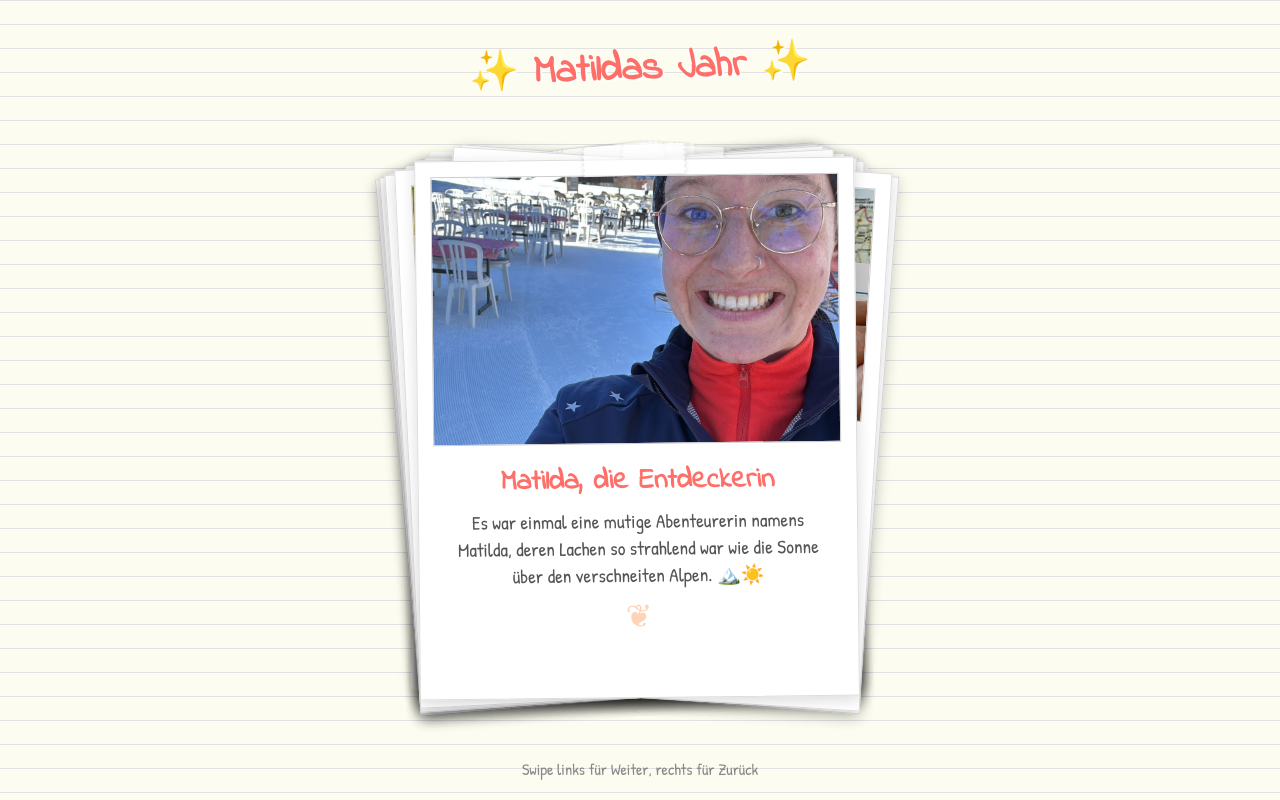
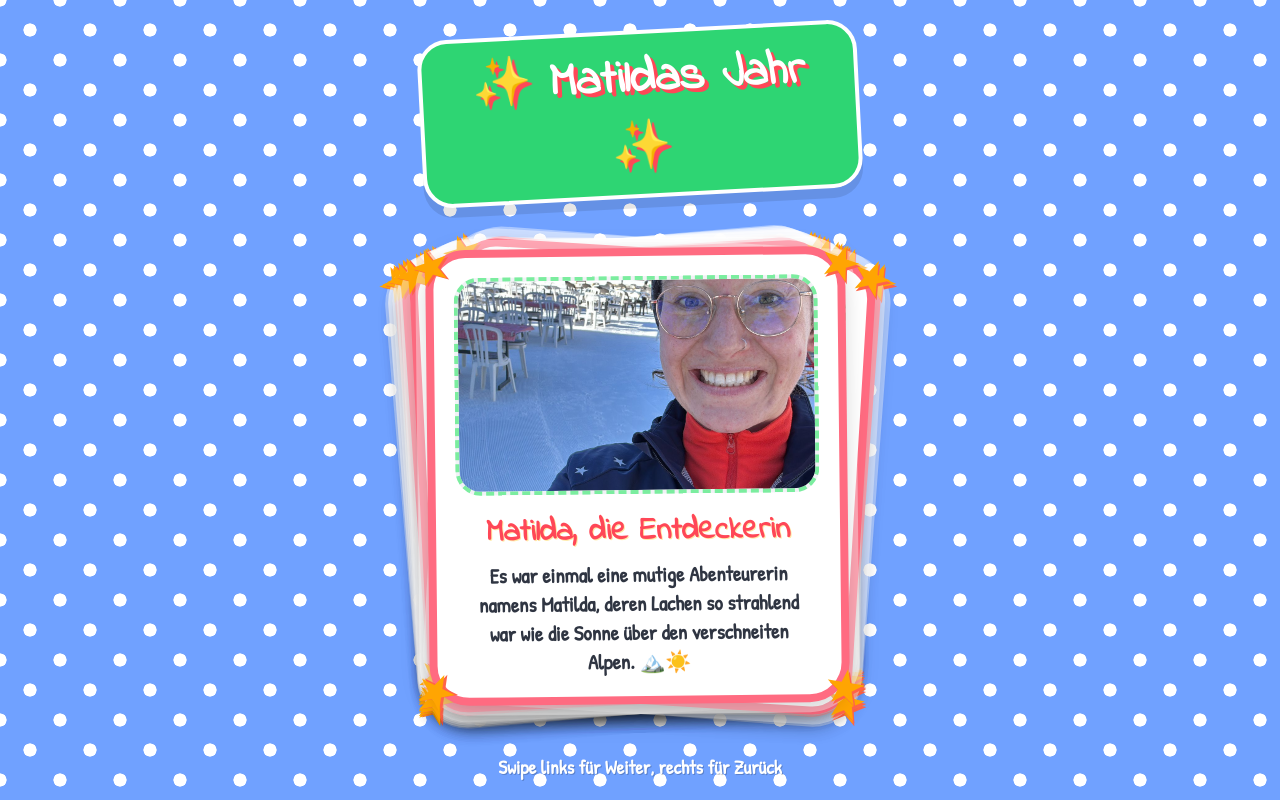
Before and after one commit to chrusu/Matilda-Geburi-2025, a plain HTML site: page index.html in a window 1280 px wide. Drawn offline with Linux system fonts and the light colour scheme.

Commit message:
fancy mode

```diff
--- a/script.js
+++ b/script.js
@@ -98,13 +98,17 @@ function initStack() {
 
         // HTML Content
         card.innerHTML = `
+            <div class="star star-tl">★</div>
+            <div class="star star-tr">★</div>
+            <div class="star star-bl">★</div>
+            <div class="star star-br">★</div>
+
             <div class="card-image-container">
                 <img src="${item.image}" class="card-image" alt="${item.title}" onerror="this.src='https://placehold.co/600x400?text=Bild+fehlt'">
             </div>
             <div class="card-content">
                 <h3>${item.title}</h3>
                 <p>${item.text}</p>
-                <div class="decoration">❦</div>
             </div>
             <div class="status status-like">ZURÜCK</div>
             <div class="status status-nope">WEITER</div>
--- a/style.css
+++ b/style.css
@@ -1,10 +1,10 @@
 :root {
-    --primary: #ff8b94;
-    --secondary: #a8e6cf;
-    --bg: #fdfcf0;
-    --card-bg: #ffffff;
-    --text: #555;
-    --accent: #ffd3b6;
+    --primary: #ff6b81;
+    --secondary: #7bed9f;
+    --accent: #ffa502;
+    --bg-1: #dfe6e9;
+    --bg-2: #ffffff;
+    --text: #2f3542;
 }
 
 * {
@@ -15,10 +15,12 @@
 
 body {
     font-family: 'Patrick Hand', cursive;
-    background-color: var(--bg);
-    /* Lined paper background */
-    background-image: linear-gradient(#e1e1e1 1px, transparent 1px);
-    background-size: 100% 1.5rem;
+    background: #70a1ff;
+    background-image:
+        radial-gradient(#ffffff 15%, transparent 16%),
+        radial-gradient(#ffffff 15%, transparent 16%);
+    background-size: 60px 60px;
+    background-position: 0 0, 30px 30px;
     height: 100vh;
     overflow: hidden;
     display: flex;
@@ -40,21 +42,27 @@ body {
     padding: 20px;
     text-align: center;
     z-index: 10;
-    margin-top: 20px;
+    margin-top: 10px;
 }
 
 .header h1 {
     font-family: 'Indie Flower', cursive;
-    font-size: 2.5rem;
-    color: #ff6f69;
-    text-shadow: 2px 2px 0px #fff;
-    transform: rotate(-2deg);
+    font-size: 3rem;
+    color: #ffffff;
+    text-shadow: 4px 4px 0px #ff4757;
+    transform: rotate(-3deg);
+    background: #2ed573;
+    display: inline-block;
+    padding: 10px 30px;
+    border-radius: 30px;
+    border: 4px solid #ffffff;
+    box-shadow: 0 10px 0 rgba(0,0,0,0.1);
 }
 
 .card-stack {
     flex: 1;
     position: relative;
-    margin: 40px 20px;
+    margin: 30px;
     perspective: 1000px;
 }
 
@@ -64,50 +72,52 @@ body {
     left: 0;
     width: 100%;
     height: 100%;
-    background: var(--card-bg);
-    /* Polaroid style */
-    padding: 15px 15px 60px 15px;
-    box-shadow: 0 4px 15px rgba(0,0,0,0.15);
+    background: #ffffff;
+    border-radius: 40px;
+    padding: 20px;
+    box-shadow:
+        0 10px 20px rgba(0,0,0,0.15),
+        0 0 0 10px rgba(255,255,255,0.4); /* Outer glow ring */
     transform-origin: 50% 100%;
-    transition: transform 0.3s ease, opacity 0.3s ease;
+    transition: transform 0.3s cubic-bezier(0.175, 0.885, 0.32, 1.275); /* Bouncy transition */
     display: flex;
     flex-direction: column;
     user-select: none;
     -webkit-user-select: none;
     touch-action: none;
-    border: 1px solid #ddd;
+    border: 8px solid #ff6b81;
+    overflow: visible; /* Allow stars to pop out */
 }
 
-/* Tape effect */
-.card::before {
-    content: '';
+/* Stars in corners */
+.star {
     position: absolute;
-    top: -15px;
-    left: 50%;
-    transform: translateX(-50%) rotate(-2deg);
-    width: 100px;
-    height: 30px;
-    background-color: rgba(255, 255, 255, 0.6);
-    border-left: 1px dashed rgba(0,0,0,0.1);
-    border-right: 1px dashed rgba(0,0,0,0.1);
-    box-shadow: 0 2px 5px rgba(0,0,0,0.1);
-    z-index: 2;
+    font-size: 3rem;
+    color: #ffa502;
+    text-shadow: 2px 2px 0px #ff6348;
+    z-index: 20;
+    pointer-events: none;
 }
+
+.star-tl { top: -25px; left: -25px; transform: rotate(-20deg); }
+.star-tr { top: -25px; right: -25px; transform: rotate(20deg); }
+.star-bl { bottom: -25px; left: -25px; transform: rotate(-45deg); }
+.star-br { bottom: -25px; right: -25px; transform: rotate(10deg); }
 
 .card-image-container {
     width: 100%;
-    height: 60%;
+    height: 55%;
     position: relative;
     overflow: hidden;
-    background: #000;
-    border: 1px solid #ccc;
+    border-radius: 25px;
+    border: 4px dashed #7bed9f;
+    background: #f1f2f6;
 }
 
 .card-image {
     width: 100%;
     height: 100%;
     object-fit: cover;
-    background-color: #eee;
 }
 
 .card-content {
@@ -121,16 +131,18 @@ body {
 
 .card-content h3 {
     font-family: 'Indie Flower', cursive;
-    color: #ff6f69;
+    color: #ff4757;
     margin-bottom: 10px;
-    font-size: 1.8rem;
-    line-height: 1.2;
+    font-size: 2rem;
+    line-height: 1.1;
+    text-shadow: 1px 1px 0px #ffeaa7;
 }
 
 .card-content p {
-    color: var(--text);
+    color: #2f3542;
     line-height: 1.4;
-    font-size: 1.2rem;
+    font-size: 1.3rem;
+    font-weight: bold;
 }
 
 .end-card {
@@ -146,85 +158,83 @@ body {
     text-align: center;
     z-index: 0;
     padding: 40px;
-    background: rgba(255,255,255,0.9);
-    border-radius: 5px;
-    box-shadow: 0 4px 15px rgba(0,0,0,0.1);
-    transform: rotate(2deg);
+    background: rgba(255,255,255,0.95);
+    border-radius: 40px;
+    box-shadow: 0 10px 30px rgba(0,0,0,0.2);
+    border: 8px solid #ffa502;
 }
 
 .end-card h2 {
     font-family: 'Indie Flower', cursive;
-    color: #ff6f69;
+    color: #ff4757;
     margin-bottom: 20px;
-    font-size: 2.5rem;
+    font-size: 3rem;
+    transform: rotate(-5deg);
 }
 
 .end-card button {
     margin-top: 30px;
-    padding: 10px 30px;
-    background: #ff8b94;
+    padding: 15px 40px;
+    background: #2ed573;
     color: white;
-    border: none;
-    border-radius: 25px;
-    font-size: 1.2rem;
-    font-family: 'Patrick Hand', cursive;
+    border: 4px solid white;
+    border-radius: 50px;
+    font-size: 1.5rem;
+    font-family: 'Indie Flower', cursive;
     cursor: pointer;
-    box-shadow: 0 4px 0px #d66b74;
+    box-shadow: 0 8px 0 #26af61;
     transition: transform 0.1s, box-shadow 0.1s;
 }
 
 .end-card button:active {
-    transform: translateY(4px);
-    box-shadow: 0 0 0 #d66b74;
+    transform: translateY(8px);
+    box-shadow: 0 0 0 #26af61;
 }
 
 .controls {
     padding: 20px;
     text-align: center;
-    color: #888;
-    font-size: 1rem;
+    color: #ffffff;
+    font-size: 1.2rem;
+    font-weight: bold;
+    text-shadow: 1px 1px 0 rgba(0,0,0,0.2);
 }
 
 /* Status indicators */
 .status {
     position: absolute;
-    top: 20px;
-    padding: 5px 15px;
-    border: 3px solid;
-    border-radius: 255px 15px 225px 15px / 15px 225px 15px 255px; /* Sketchy border */
-    font-weight: bold;
-    font-size: 1.5rem;
+    top: 50%;
+    padding: 10px 30px;
+    border: 6px solid;
+    border-radius: 50px;
+    font-weight: 900;
+    font-size: 2rem;
     text-transform: uppercase;
     opacity: 0;
-    transform: scale(0.5);
+    transform: translate(-50%, -50%) scale(0.5);
     transition: opacity 0.2s, transform 0.2s;
     z-index: 100;
-    background: rgba(255,255,255,0.9);
+    background: #ffffff;
     font-family: 'Indie Flower', cursive;
+    box-shadow: 0 10px 20px rgba(0,0,0,0.2);
 }
 
 .status-nope {
-    right: 20px;
-    color: #ff6f69;
-    border-color: #ff6f69;
-    transform: rotate(15deg);
+    right: auto;
+    left: 75%;
+    color: #ff4757;
+    border-color: #ff4757;
+    transform: translate(-50%, -50%) rotate(15deg);
 }
 
 .status-like {
-    left: 20px;
-    color: #a8e6cf;
-    border-color: #a8e6cf;
-    transform: rotate(-15deg);
+    left: 25%;
+    color: #2ed573;
+    border-color: #2ed573;
+    transform: translate(-50%, -50%) rotate(-15deg);
 }
 
 .card.moving .status {
     opacity: 1;
-    transform: scale(1) rotate(var(--rotation));
+    transform: translate(-50%, -50%) scale(1) rotate(var(--rotation));
 }
-
-/* Decorative elements */
-.decoration {
-    font-size: 2rem;
-    margin-top: 5px;
-    color: #ffd3b6;
-}
```
